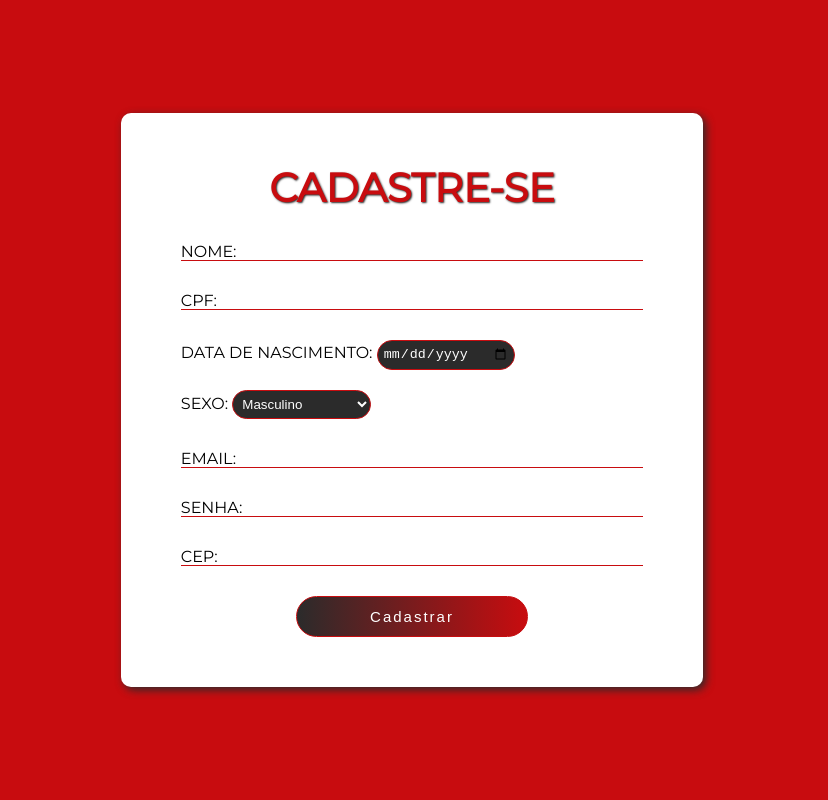
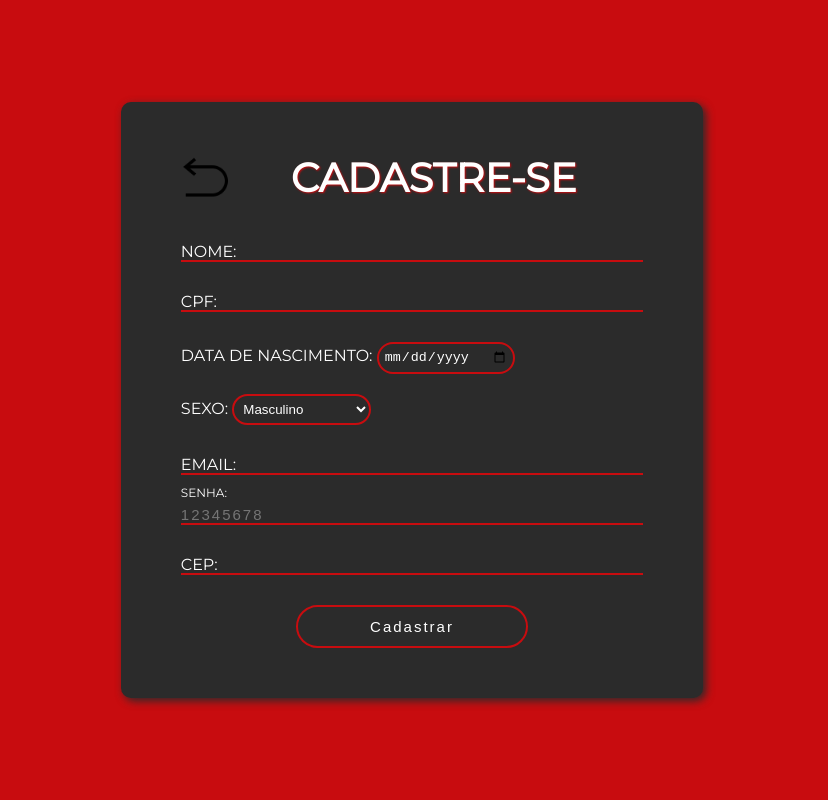
Before and after one commit to MGLuiz/EliteGYM, a plain HTML site: page users/sign-in/index.html in a window 1280 px wide. Shown: the full height of the page, 452-1280 px from the left. Drawn offline with nearby package versions, Linux system fonts and the light colour scheme.

Commit message:
login page css aprimorado

```diff
--- /dev/null
+++ b/assets/js/script.js
@@ -0,0 +1,2 @@
+const returnBtn = document.querySelector('.retrun-page-btn');
+returnBtn.onclick = () => {history.go(-1)};
--- a/users/sign-in/index.html
+++ b/users/sign-in/index.html
@@ -23,7 +23,12 @@
         </div>
         <div class="loginPage-right">
             <div class="sign-in">
-                <h2>Cadastre-se</h2>
+                <div class="form-header">
+                    <a class="retrun-page-btn">
+                        <img src="../../assets/img/returnIcon.png" alt="">
+                    </a>
+                    <h2>Cadastre-se</h2>
+                </div>
                 <div class="form-box">
                     <form action="cadastrado.php" method="POST">
                         <div class="input-box">
@@ -34,7 +39,7 @@
                             <input type="text" name="cpf" id="cpf" pattern="\d{3}\.\d{3}\.\d{3}-\d{2}" required>
                             <label for="cpf" class="animedLabel">CPF:</label>
                         </div>
-                        <label for="birthdate">Data de Nascimento: </label>
+                        <label for="birthdate" class="birthdateLabel">Data de Nascimento: </label>
                         <input type="date" name="dt_nasc" id="birthdate" max="2014-04-18" required>
                         <div class="input-box">
                             <label for="sexo">
@@ -50,8 +55,8 @@
                             <input type="email" name="email" id="email" required>
                             <label for="email" class="animedLabel">Email: </label>
                         </div>
-                        <div class="input-box">
-                            <input type="password" name="password" id="password" required minlength="8">
+                        <div class="input-box password">
+                            <input type="password" name="password" id="password" placeholder="12345678" required minlength="8">
                             <label for="password" class="animedLabel">Senha: </label>
                         </div>
                         <div class="input-box">
@@ -66,5 +71,7 @@
             </div>
         </div>
     </main>
+
+    <script src="../../assets/js/script.js"></script>
 </body>
 </html>
--- a/users/sign-in/style.css
+++ b/users/sign-in/style.css
@@ -32,28 +32,43 @@ main .loginPage-left img{
 main .loginPage-right{
     width: 65%;
     background-color: #c80c0f;
-}
-
-
-main .loginPage-right{
     display: flex;
     justify-content: center;
     align-items: center;
 }
+
 main .loginPage-right .sign-in{
-    background-color: #fff;
+    background-color: #2b2b2b;
     width: 70%;
     height: auto;
     padding: 50px 60px;
     box-shadow: 3px 3px 8px #2b2b2b;
     border-radius: 10px;
 }
-.sign-in h2{
-    margin-bottom: 30px;
+
+.form-header {
+    display: flex;
+    align-items: center;
+    width: 100%;
+    margin-bottom: 40px;
+}
+
+.form-header a{
+    width: 50px;
+    height: 50px;
+    cursor: pointer;
+}
+.form-header a img{
+    width: inherit;
+    height: inherit;
+}
+
+ .sign-in .form-header h2{
     font-size: 40px;
     text-align: center;
-    color: #c80c0f;
-    text-shadow: 1px 1px 2px #2b2b2b;
+    color: #fff;
+    text-shadow: 1px 1px 2px #c80c0f;
+    margin-left: 60px;
 }
 
 .input-box{
@@ -62,14 +77,17 @@ main .loginPage-right .sign-in{
 .input-box:not(:last-child){
     margin-bottom: 30px;
 }
-
+.input-box label,
+.birthdateLabel{
+    color: #fff;
+}
 
 .input-box input{
     background: none;
     border: none;
-    border-bottom: 1px solid #c80c0f;
+    border-bottom: 2px solid #c80c0f;
     outline: none;
-    color: #000;
+    color: #fff;
     font-size: 15px;
     width: 100%;
     letter-spacing: 2px;
@@ -77,20 +95,20 @@ main .loginPage-right .sign-in{
 }
 form .input-box:last-child{
     width: 50%;
-    border: 1px solid #c80c0f;
-    background-image: linear-gradient(90deg, #2b2b2b, #c80c0f);
+    border: 2px solid #c80c0f;
     padding: 10px;
     border-radius: 1000px;
     margin: auto;
-    cursor: pointer;
     transition: 0.5s;
 }
-form .input-box:last-child input{
-    color: #fff;
+
+form .input-box:last-child:before,
+form .input-box:last-child:hover,
+.input-box select:hover,
+#birthdate:hover{
     cursor: pointer;
-}
-form .input-box:last-child:hover{
-    box-shadow: 2px 2px 7px #2b2b2b;
+    background-color: #c80c0f;
+    box-shadow: 2px 2px 7px #c80c0f;
 }
 
 .animedLabel{
@@ -102,7 +120,9 @@ form .input-box:last-child:hover{
 }
 
 .input-box input:focus ~ .animedLabel,
-.input-box input:valid ~ .animedLabel{
+.input-box input:hover ~ .animedLabel,
+.input-box input:valid ~ .animedLabel,
+.input-box.password .animedLabel{
     margin-top: -20px;
     font-size: 12px;
 }
@@ -110,18 +130,22 @@ form .input-box:last-child:hover{
 .input-box select{
     padding: 5px;
     outline: none;
-    border: 1px solid #c80c0f;
+    border: 2px solid #c80c0f;
     background-color: #2b2b2b;
     color: #fff;
     border-radius: 20px;
     width: 30%;
+    transition: 0.5s;
+    cursor: pointer;
 }
 #birthdate{
     width: 30%;
     margin-bottom: 20px;
     padding: 5px;
-    border: 1px solid #c80c0f;
+    border: 2px solid #c80c0f;
     border-radius: 20px;
     background-color: #2b2b2b;
     color: #fff;
+    cursor: pointer;
+    transition: 0.5s;
 }
```
Also changed, not shown: assets/img/returnIcon.png (added), assets/js/home.js (deleted), media/banner-bgImg.png (added), users/sign-in/assets/banner-right-bgImg.png (added).
